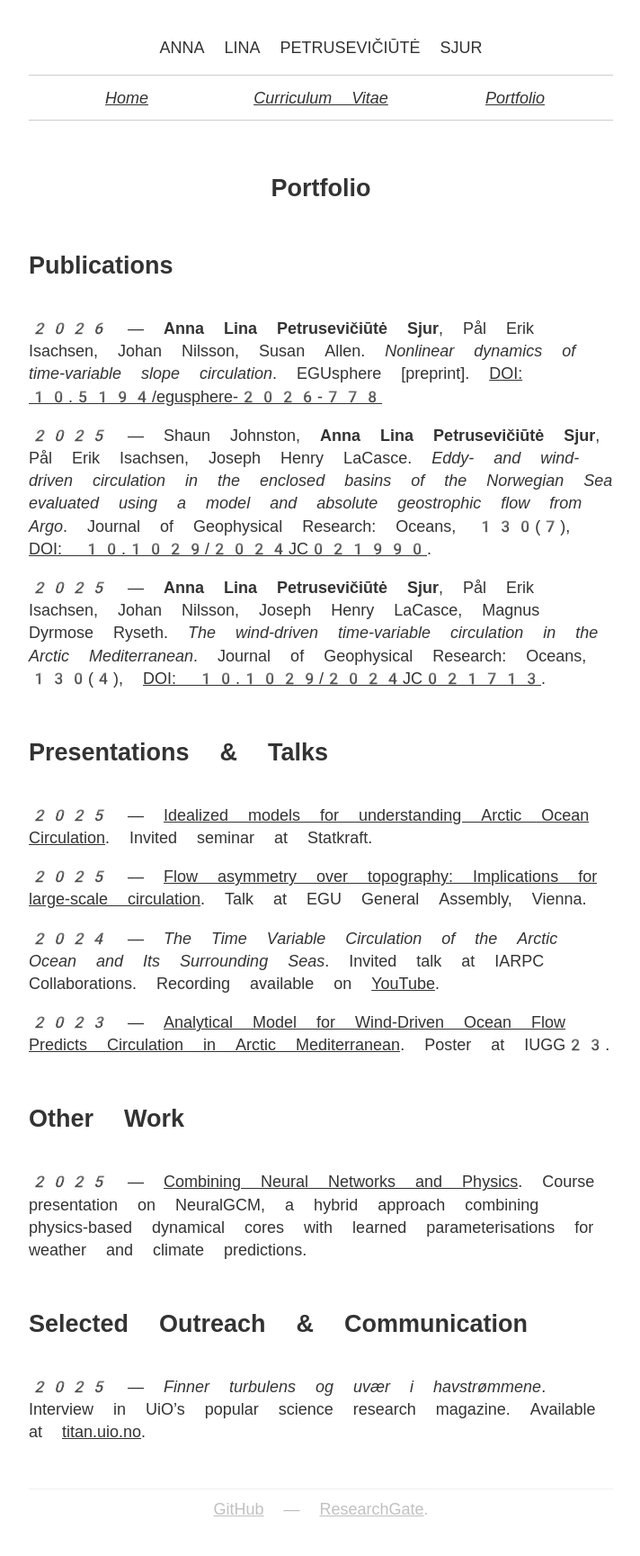
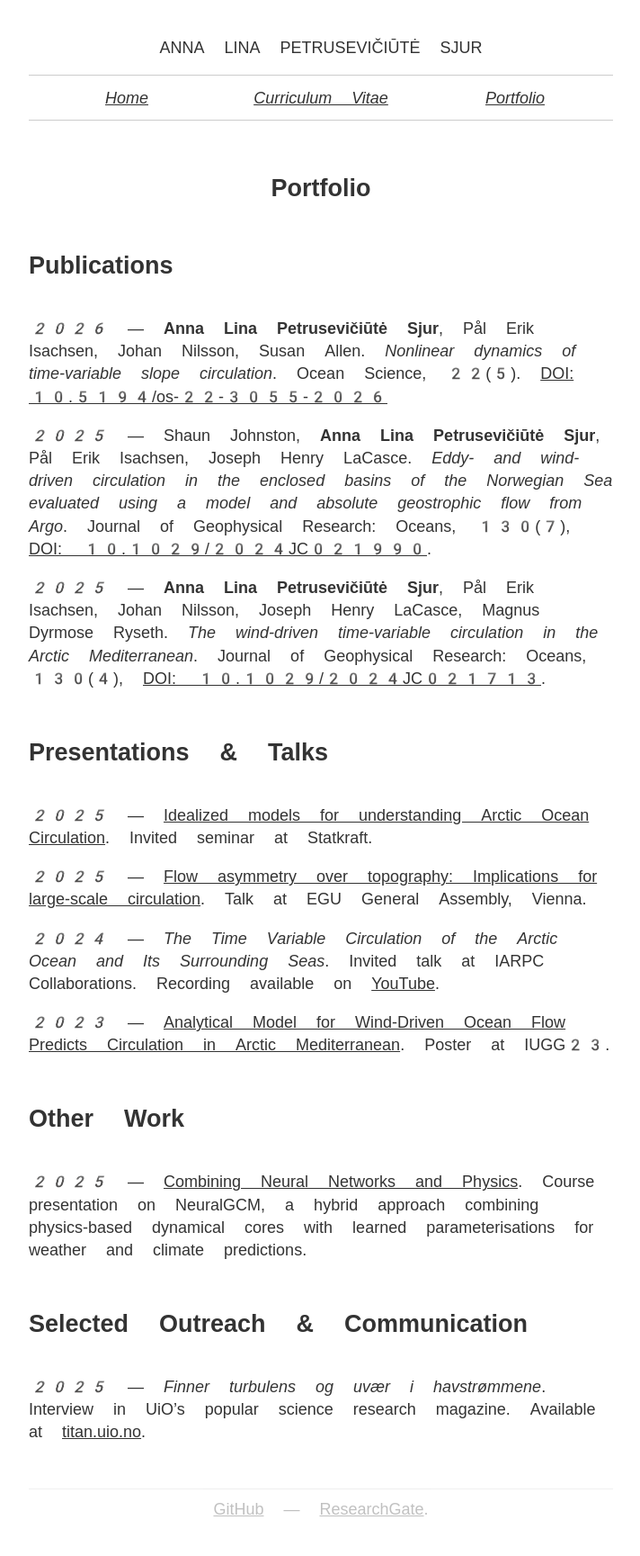
Before and after one commit to ubesluttsom/psjur.no, a Jekyll site: the page built from portfolio.md, in a window 1280 px wide. Shown: the whole page at 90% size, without its empty margins (283-995 px from the left). Built offline with Jekyll 4.4.1, drawn with Linux system fonts in a browser that asks for light colours; some web fonts are replaced.

Commit message:
Update portfolio.md with new DOI

```diff
--- a/portfolio.md
+++ b/portfolio.md
@@ -7,7 +7,7 @@ title: Portfolio
 
 ## Publications
 
-*2026* --- **Anna Lina Petrusevičiūtė Sjur**, Pål Erik Isachsen, Johan Nilsson, Susan Allen. _Nonlinear dynamics of time-variable slope circulation_. EGUsphere [preprint]. [DOI: 10.5194/egusphere-2026-778](https://doi.org/10.5194/egusphere-2026-778)
+*2026* --- **Anna Lina Petrusevičiūtė Sjur**, Pål Erik Isachsen, Johan Nilsson, Susan Allen. _Nonlinear dynamics of time-variable slope circulation_. Ocean Science, 22(5). [DOI: 10.5194/os-22-3055-2026](https://doi.org/10.5194/os-22-3055-2026)
 
 *2025* --- Shaun Johnston, **Anna Lina Petrusevičiūtė Sjur**, Pål Erik Isachsen, Joseph Henry LaCasce. *Eddy- and wind-driven circulation in the enclosed basins of the Norwegian Sea evaluated using a model and absolute geostrophic flow from Argo*. Journal of Geophysical Research: Oceans, 130(7), [DOI: 10.1029/2024JC021990](https://doi.org/10.1029/2024JC021990).
 
```
